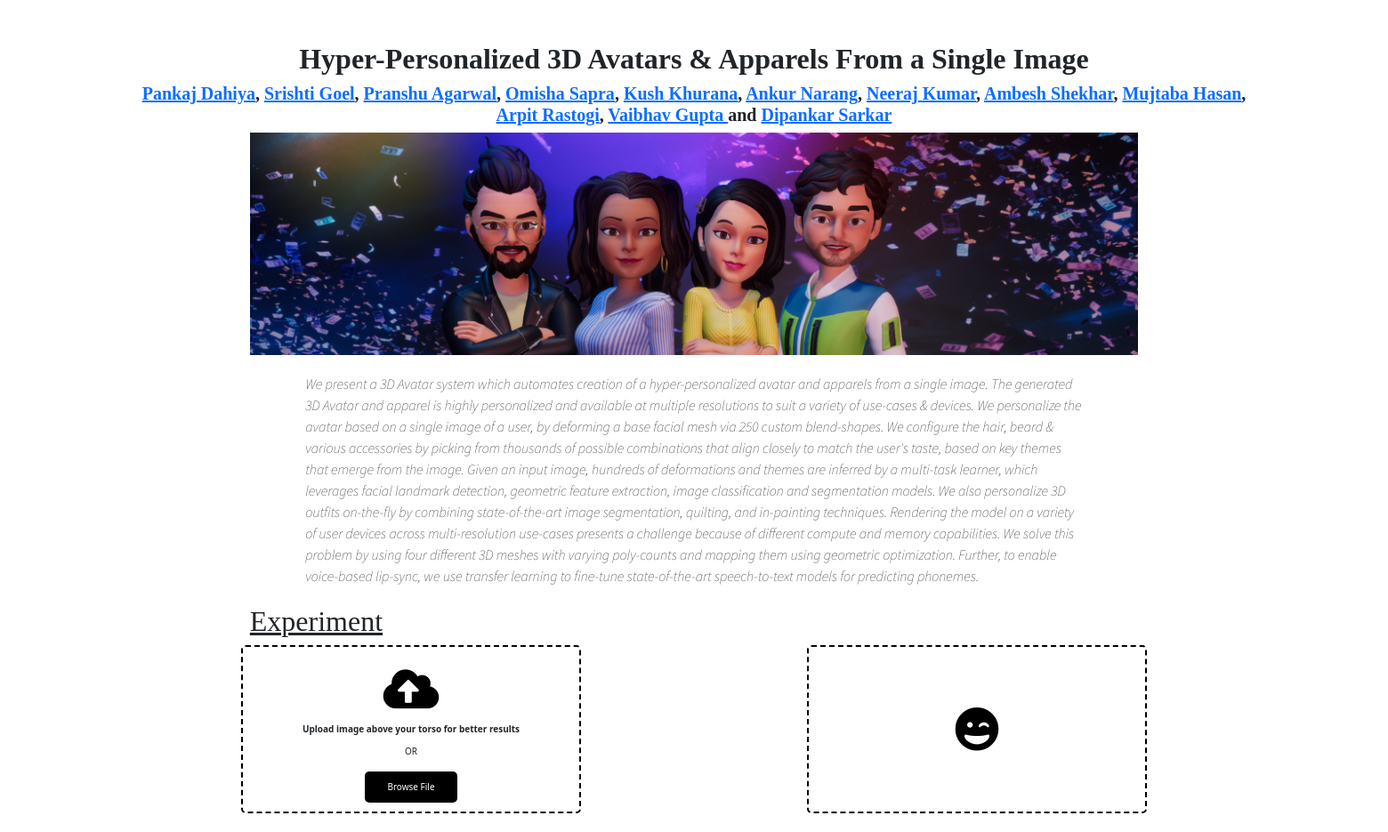
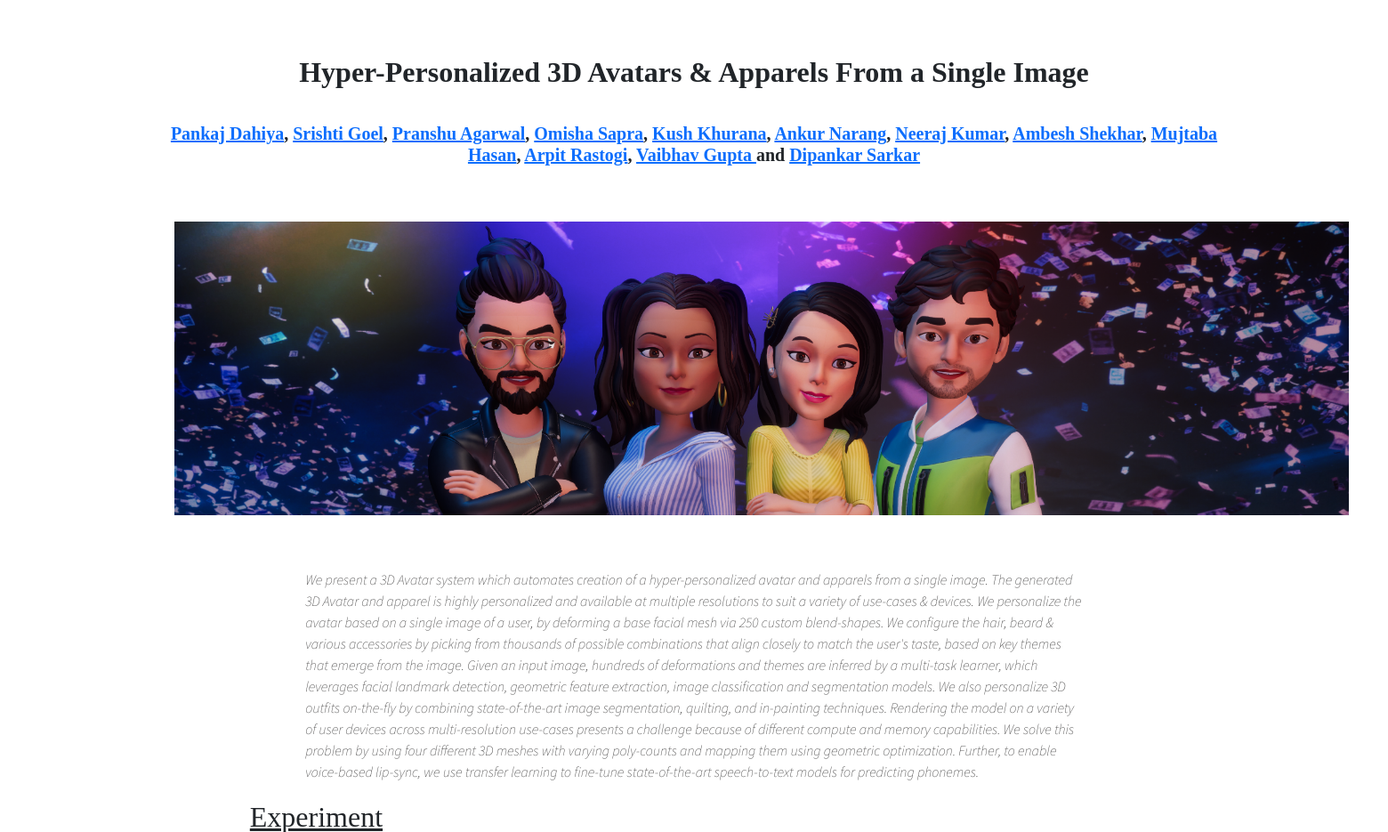
Before and after one commit to ambiSk/Personalization, a Flask app: page / in a window 1560 px wide. Shown: the top 935 px of the page at 89% size. Run offline with Flask 2, Linux system fonts and the light colour scheme.

Commit message:
Changing teaser.png layout

```diff
--- a/app/static/main.css
+++ b/app/static/main.css
@@ -10,16 +10,19 @@ html,body{
     font-weight: bold;
     font-family: "Times New Roman", Times, serif;
     text-align: center;
+    padding: 15px;
 }
 .test h5{
     font-weight: bold;
     font-family: "Times New Roman", Times, serif;
     text-align: center;
+    padding: 15px;
 }
 .teaser{
     display: flex;
     margin: auto;
-    width: 80%;
+    padding: 40px;
+    width: 1400px;
 }
 
 .row{
```
